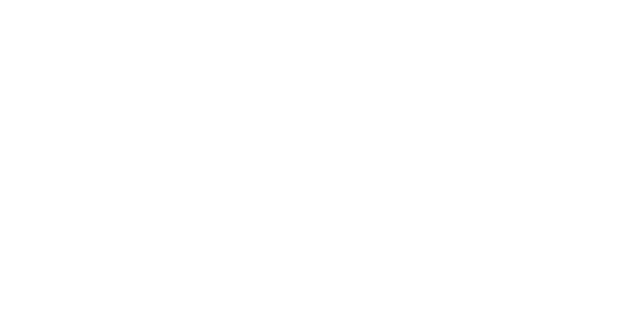
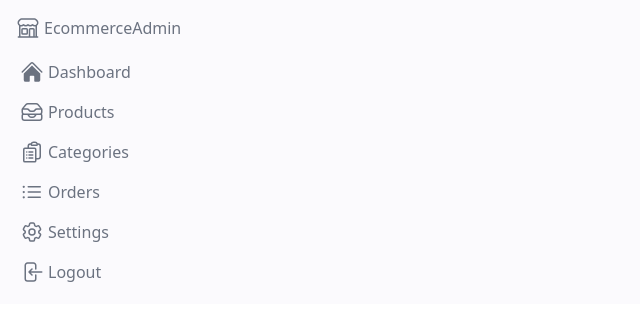
Before and after one commit to Delky91/admin-ecommerce, a Next.js app: page /components/nav in a window 1280 px wide. Shown: the top 320 px of the page, without its empty margins (0-640 px from the left). Built offline with nearby package versions, Linux system fonts and the light colour scheme.

Commit message:
change in desing and style

```diff
--- a/pages/components/Layout.jsx
+++ b/pages/components/Layout.jsx
@@ -1,12 +1,15 @@
 import { useSession, signIn, signOut } from "next-auth/react";
 import Nav from "./nav";
+import { useState } from "react";
+import Logo from "./Logo.jsx";
 
 export default function Layout({ children }) {
 	const { data: session } = useSession();
+	const [showNav, setShowNav] = useState(false);
 
 	if (!session) {
 		return (
-			<div className='bg-blue-900 w-screen h-screen flex items-center'>
+			<div className='bg-bgGray w-screen h-screen flex items-center'>
 				<div className='text-center w-full'>
 					<button
 						className='bg-white p-2 px-4 rounded-lg'
@@ -19,10 +22,33 @@
 	}
 
 	return (
-		<div className='bg-blue-900 min-h-screen flex'>
-			<Nav />
-			<div className='bg-white flex-grow mt-1 mr-2 rounded-lg p-4 mb-2'>
-				{children}
+		<div className='bg-bgGray min-h-screen'>
+			<div className='md:hidden flex items-center'>
+				<button
+					type='button'
+					className='p-4'
+					onClick={() => setShowNav(true)}>
+					<svg
+						xmlns='http://www.w3.org/2000/svg'
+						viewBox='0 0 24 24'
+						fill='currentColor'
+						className='w-6 h-6'>
+						<path
+							fillRule='evenodd'
+							d='M3 6.75A.75.75 0 013.75 6h16.5a.75.75 0 010 1.5H3.75A.75.75 0 013 6.75zM3 12a.75.75 0 01.75-.75h16.5a.75.75 0 010 1.5H3.75A.75.75 0 013 12zm0 5.25a.75.75 0 01.75-.75h16.5a.75.75 0 010 1.5H3.75a.75.75 0 01-.75-.75z'
+							clipRule='evenodd'
+						/>
+					</svg>
+				</button>
+				<div className='flex grow justify-center mr-6'>
+					<Logo />
+				</div>
+			</div>
+			<div className=' flex'>
+				<Nav show={showNav} />
+				<div className='bg-white flex-grow mt-1 mr-2 rounded-lg p-4 mb-2'>
+					{children}
+				</div>
 			</div>
 		</div>
 	);
--- /dev/null
+++ b/pages/components/Logo.jsx
@@ -0,0 +1,24 @@
+import Link from "next/link";
+
+export default function Logo() {
+	return (
+		<Link
+			href={"/"}
+			className='flex gap-1'>
+			<svg
+				xmlns='http://www.w3.org/2000/svg'
+				fill='none'
+				viewBox='0 0 24 24'
+				strokeWidth={1.5}
+				stroke='currentColor'
+				className='w-6 h-6'>
+				<path
+					strokeLinecap='round'
+					strokeLinejoin='round'
+					d='M13.5 21v-7.5a.75.75 0 01.75-.75h3a.75.75 0 01.75.75V21m-4.5 0H2.36m11.14 0H18m0 0h3.64m-1.39 0V9.349m-16.5 11.65V9.35m0 0a3.001 3.001 0 003.75-.615A2.993 2.993 0 009.75 9.75c.896 0 1.7-.393 2.25-1.016a2.993 2.993 0 002.25 1.016c.896 0 1.7-.393 2.25-1.016a3.001 3.001 0 003.75.614m-16.5 0a3.004 3.004 0 01-.621-4.72L4.318 3.44A1.5 1.5 0 015.378 3h13.243a1.5 1.5 0 011.06.44l1.19 1.189a3 3 0 01-.621 4.72m-13.5 8.65h3.75a.75.75 0 00.75-.75V13.5a.75.75 0 00-.75-.75H6.75a.75.75 0 00-.75.75v3.75c0 .415.336.75.75.75z'
+				/>
+			</svg>
+			<span>EcommerceAdmin</span>
+		</Link>
+	);
+}
--- a/pages/components/nav.jsx
+++ b/pages/components/nav.jsx
@@ -1,38 +1,33 @@
 import Link from "next/link";
 import { useRouter } from "next/router";
 import { signOut } from "next-auth/react";
+import Logo from "./Logo.jsx";
 
-export default function Nav() {
-	const inactiveLink = "flex gap-1 p-1";
-	const activeLink = inactiveLink + " bg-white text-blue-900 rounded-l-lg";
+export default function Nav({ show }) {
+	//router variables
 	const router = useRouter();
 	const { pathname } = router;
+	//clases const
+	const inactiveLink = "flex gap-1 p-1";
+	const activeLink = inactiveLink + " bg-highlight text-black rounded-md";
+	const inactiveIcon = "w-6 h-6";
+	const activeIcon = inactiveIcon + " text-primary";
 
+	//close session
 	async function logout() {
 		await router.push("/");
 		await signOut();
 	}
 
 	return (
-		<aside className='text-white p-4 pr-0'>
-			<Link
-				href={"/"}
-				className='flex gap-1 mb-4 mr-4'>
-				<svg
-					xmlns='http://www.w3.org/2000/svg'
-					fill='none'
-					viewBox='0 0 24 24'
-					strokeWidth={1.5}
-					stroke='currentColor'
-					className='w-6 h-6'>
-					<path
-						strokeLinecap='round'
-						strokeLinejoin='round'
-						d='M13.5 21v-7.5a.75.75 0 01.75-.75h3a.75.75 0 01.75.75V21m-4.5 0H2.36m11.14 0H18m0 0h3.64m-1.39 0V9.349m-16.5 11.65V9.35m0 0a3.001 3.001 0 003.75-.615A2.993 2.993 0 009.75 9.75c.896 0 1.7-.393 2.25-1.016a2.993 2.993 0 002.25 1.016c.896 0 1.7-.393 2.25-1.016a3.001 3.001 0 003.75.614m-16.5 0a3.004 3.004 0 01-.621-4.72L4.318 3.44A1.5 1.5 0 015.378 3h13.243a1.5 1.5 0 011.06.44l1.19 1.189a3 3 0 01-.621 4.72m-13.5 8.65h3.75a.75.75 0 00.75-.75V13.5a.75.75 0 00-.75-.75H6.75a.75.75 0 00-.75.75v3.75c0 .415.336.75.75.75z'
-					/>
-				</svg>
-				<span>EcommerceAdmin</span>
-			</Link>
+		<aside
+			className={
+				(show ? "left-0 " : "-left-full ") +
+				"text-gray-500 p-4 fixed w-full bg-bgGray h-full top-0 md:static md:w-auto transition-all"
+			}>
+			<div className='mb-4 mr-4'>
+				<Logo />
+			</div>
 
 			<nav className='flex flex-col gap-2 '>
 				<Link
@@ -40,16 +35,11 @@
 					className={pathname === "/" ? activeLink : inactiveLink}>
 					<svg
 						xmlns='http://www.w3.org/2000/svg'
-						fill='none'
 						viewBox='0 0 24 24'
-						strokeWidth={1.5}
-						stroke='currentColor'
-						className='w-6 h-6'>
-						<path
-							strokeLinecap='round'
-							strokeLinejoin='round'
-							d='M2.25 12l8.954-8.955c.44-.439 1.152-.439 1.591 0L21.75 12M4.5 9.75v10.125c0 .621.504 1.125 1.125 1.125H9.75v-4.875c0-.621.504-1.125 1.125-1.125h2.25c.621 0 1.125.504 1.125 1.125V21h4.125c.621 0 1.125-.504 1.125-1.125V9.75M8.25 21h8.25'
-						/>
+						fill='currentColor'
+						className={pathname === "/" ? activeIcon : inactiveIcon}>
+						<path d='M11.47 3.84a.75.75 0 011.06 0l8.69 8.69a.75.75 0 101.06-1.06l-8.689-8.69a2.25 2.25 0 00-3.182 0l-8.69 8.69a.75.75 0 001.061 1.06l8.69-8.69z' />
+						<path d='M12 5.432l8.159 8.159c.03.03.06.058.091.086v6.198c0 1.035-.84 1.875-1.875 1.875H15a.75.75 0 01-.75-.75v-4.5a.75.75 0 00-.75-.75h-3a.75.75 0 00-.75.75V21a.75.75 0 01-.75.75H5.625a1.875 1.875 0 01-1.875-1.875v-6.198a2.29 2.29 0 00.091-.086L12 5.43z' />
 					</svg>
 					Dashboard
 				</Link>
@@ -62,7 +52,7 @@
 						viewBox='0 0 24 24'
 						strokeWidth={1.5}
 						stroke='currentColor'
-						className='w-6 h-6'>
+						className={pathname.includes("/products") ? activeIcon : inactiveIcon}>
 						<path
 							strokeLinecap='round'
 							strokeLinejoin='round'
@@ -80,7 +70,7 @@
 						viewBox='0 0 24 24'
 						strokeWidth={1.5}
 						stroke='currentColor'
-						className='w-6 h-6'>
+						className={pathname.includes("/categories") ? activeIcon : inactiveIcon}>
 						<path
 							strokeLinecap='round'
 							strokeLinejoin='round'
@@ -98,7 +88,7 @@
 						viewBox='0 0 24 24'
 						strokeWidth={1.5}
 						stroke='currentColor'
-						className='w-6 h-6'>
+						className={pathname.includes("/orders") ? activeIcon : inactiveIcon}>
 						<path
 							strokeLinecap='round'
 							strokeLinejoin='round'
@@ -116,7 +106,7 @@
 						viewBox='0 0 24 24'
 						strokeWidth={1.5}
 						stroke='currentColor'
-						className='w-6 h-6'>
+						className={pathname.includes("/settings") ? activeIcon : inactiveIcon}>
 						<path
 							strokeLinecap='round'
 							strokeLinejoin='round'
--- a/tailwind.config.js
+++ b/tailwind.config.js
@@ -1,18 +1,18 @@
 /** @type {import('tailwindcss').Config} */
 module.exports = {
 	content: [
-    './pages/**/*.{js,ts,jsx,tsx,mdx}',
-    './components/**/*.{js,ts,jsx,tsx,mdx}',
-    './app/**/*.{js,ts,jsx,tsx,mdx}',
+		"./pages/**/*.{js,ts,jsx,tsx,mdx}",
+		"./components/**/*.{js,ts,jsx,tsx,mdx}",
+		"./app/**/*.{js,ts,jsx,tsx,mdx}",
 	],
 	theme: {
 		extend: {
-      backgroundImage: {
-        'gradient-radial': 'radial-gradient(var(--tw-gradient-stops))',
-        'gradient-conic':
-          'conic-gradient(from 180deg at 50% 50%, var(--tw-gradient-stops))',
+			colors: {
+				primary: "#5542f6",
+				highlight: "#EAE8FB",
+				bgGray: "#fbfafd",
 			},
 		},
 	},
 	plugins: [],
-}
+};
```
Also changed, not shown: 1 other file (tests, documents, lock files or other folders). Lines whose indentation alone changed are shown as unchanged.
